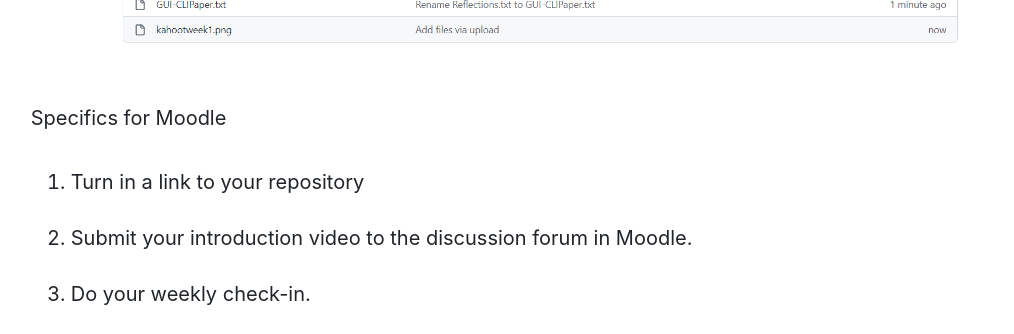
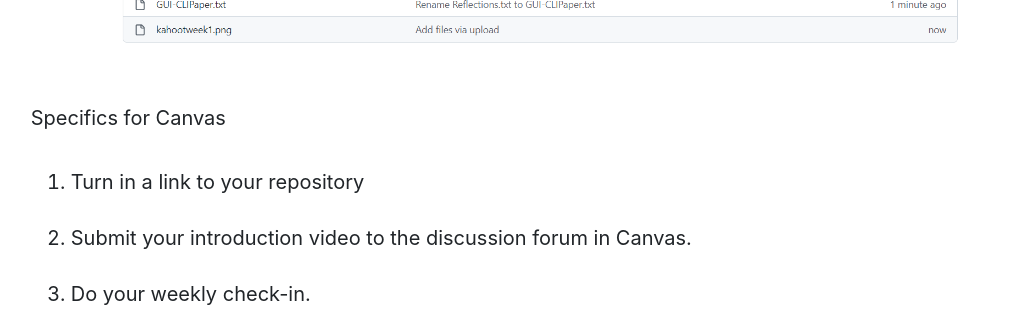
Before and after one commit to Montana-Media-Arts/MART120-Fall2024, a Jekyll site: the page built from modules/week-1/_posts/2017-01-09-homework.md, in a window 1280 px wide. Shown: the part 1677-2011 px from the top of the page, without its empty margins (133-1147 px from the left). Built offline with Jekyll 4.4.1, drawn with Linux system fonts in a browser that asks for light colours; nearby versions of some CDN libraries.

Commit message:
updated week

```diff
--- a/modules/week-1/_posts/2017-01-09-homework.md
+++ b/modules/week-1/_posts/2017-01-09-homework.md
@@ -28,8 +28,8 @@ Example:
 
 <img src="../imgs/GitHubExampleWeek1.png" alt="example of github repository" />
 
-Specifics for Moodle
+Specifics for Canvas
 
 1. Turn in a link to your repository
-2. Submit your introduction video to the discussion forum in Moodle.
+2. Submit your introduction video to the discussion forum in Canvas.
 3. Do your weekly check-in.
```
Also changed, not shown: modules/syllabus/_posts/2017-01-01-syllabus.md (+1 -1 lines), modules/week-1/_posts/2017-01-04-syllabus.md (+3 -3 lines), modules/week-1/_posts/2017-01-05-class-overview.md (+1 -1 lines), modules/week-1/_posts/2017-01-08-github-reposity.md (+1 -1 lines).
